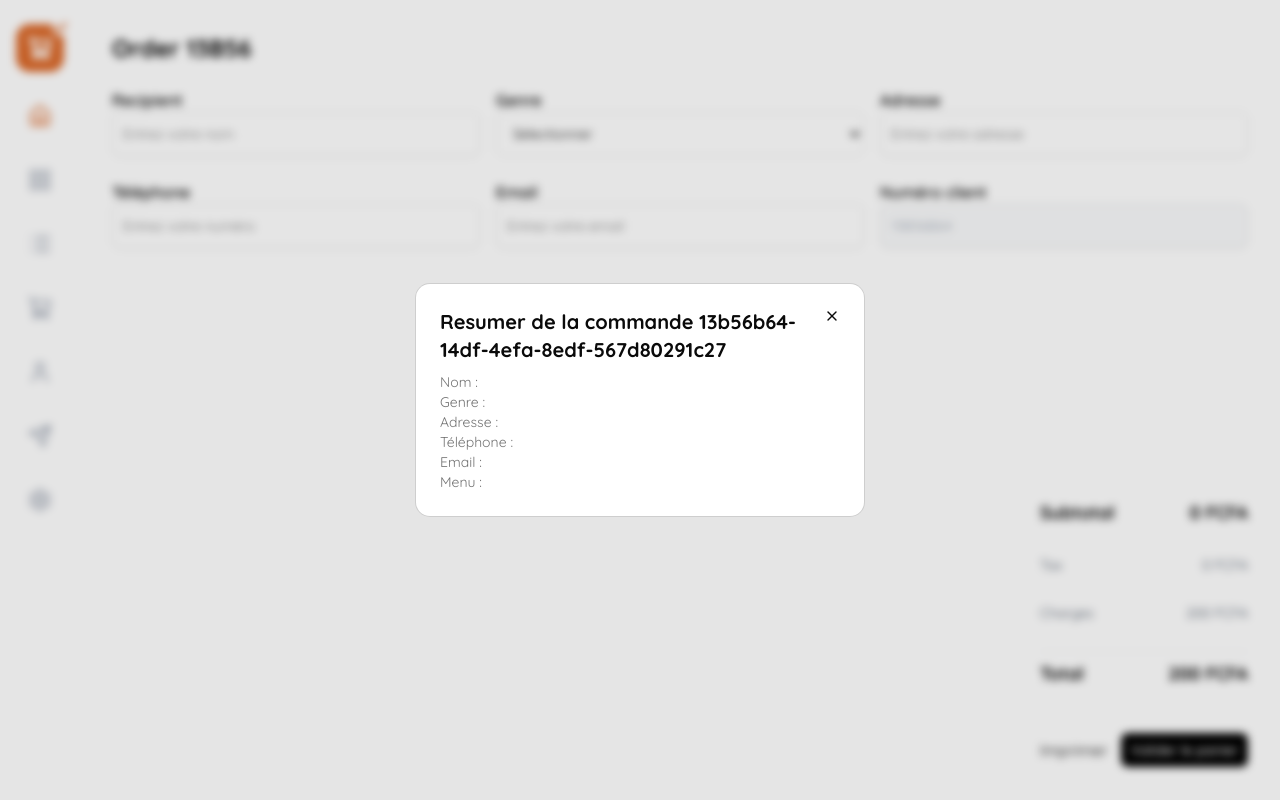
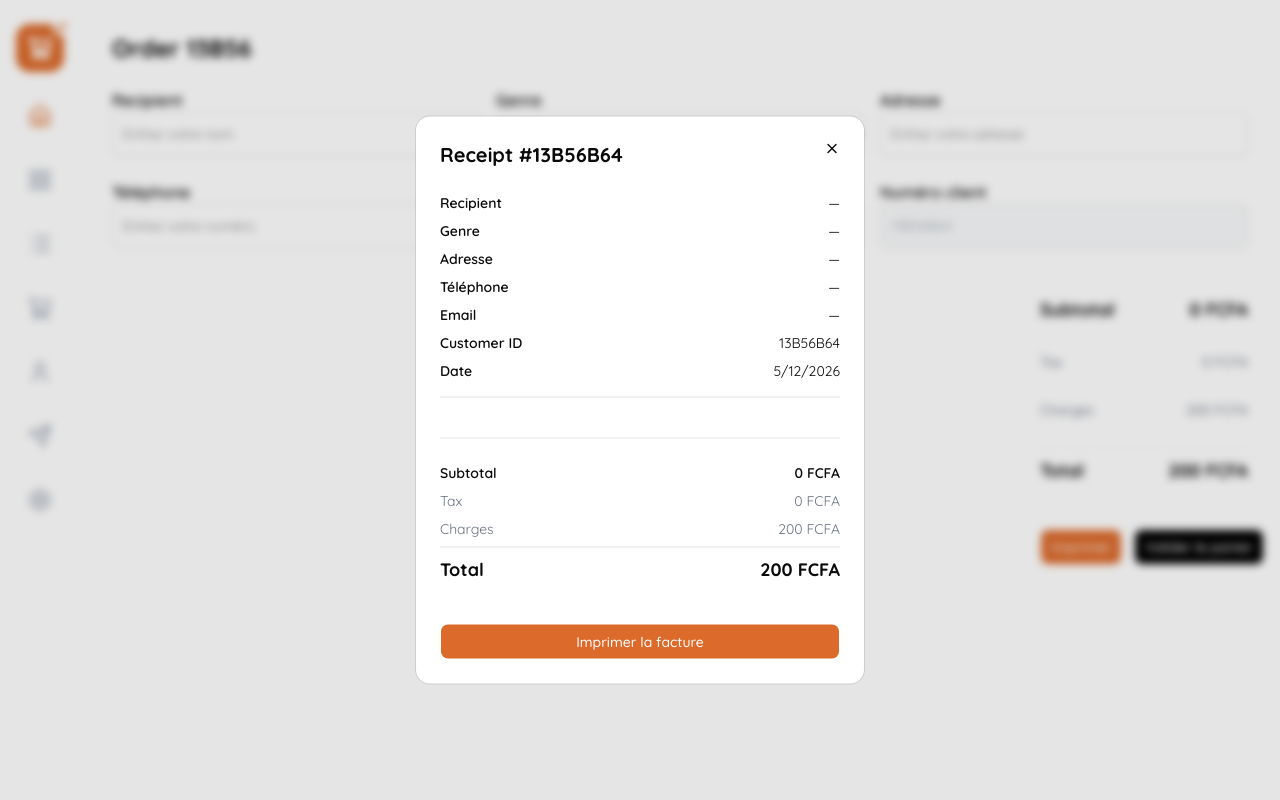
Before and after one commit to latyr0503/POS_restaurant, a React (Vite) app: page /dashboard/form-commande in a window 1280 px wide. Both pictures are taken after a click on the button "Imprimer". Built offline with nearby package versions, Linux system fonts and the light colour scheme.

Commit message:
j'ai modifier la page form commande

```diff
--- a/src/components/header.tsx
+++ b/src/components/header.tsx
@@ -1,8 +1,8 @@
 import { Bell, Search } from "lucide-react"
 
-export default function Header() {
+export default function Header({ onRecherche }: { onRecherche?: (valeur: string) => void }) {
   return (
-    <header className="flex items-center justify-between border-b bg-white px-8 py-6">
+    <header className="flex items-center justify-between py-6">
       <span className="text-3xl font-bold">
         <span className="text-black">JAAY</span>
         <span className="text-primary">KAT</span>
@@ -12,6 +12,7 @@ export default function Header() {
           <input
             type="text"
             placeholder="Recherchez un produit"
+            onChange={(e) => onRecherche?.(e.target.value)}
             className="flex-1 text-sm outline-none placeholder:text-gray-400"
           />
           <Search className="h-4 w-4 text-gray-400" />
--- a/src/layouts/dashboard-layout.tsx
+++ b/src/layouts/dashboard-layout.tsx
@@ -1,12 +1,15 @@
 import Header from "@/components/header"
 import Sidebar from "@/components/sidebar"
 import { Outlet } from "react-router-dom"
+import { useState } from "react"
 
 export default function DashboardLayout() {
+
+
   return (
     <div className="flex h-screen bg-gray-100">
       <Sidebar />
-      <div className="flex flex-1 flex-col">
+      <div className="flex flex-1 flex-col overflow-hidden">
         <Outlet />
       </div>
     </div>
--- a/src/pages/dashboard.tsx
+++ b/src/pages/dashboard.tsx
@@ -10,6 +10,13 @@ import Header from "@/components/header"
 
 export default function Dashboard() {
   const [panier, setPanier] = useState<{ menu: Menu; quantite: number }[]>([])
+  const [recherche, setRecherche] = useState("")
+  const navigate = useNavigate()
+
+
+  const menusFiltres = menus.filter((menu) =>
+    menu.nom.toLowerCase().includes(recherche.toLowerCase())
+  )
 
   const ajouterAuPanier = (menu: Menu) => {
     const existe = panier.find((item) => item.menu.id === menu.id)
@@ -35,23 +42,21 @@ export default function Dashboard() {
         .filter((item) => item.quantite > 0)
     )
   }
-  const navigate = useNavigate()
+
   const validerCommande = async () => {
     await localforage.setItem("panier", panier)
     navigate("/dashboard/form-commande")
   }
 
   return (
-    <>
-            <Header />
-
     <div className="flex flex-1 overflow-hidden">
       <main className="flex-1 overflow-y-auto p-6">
+      <Header onRecherche={setRecherche} />
         <h2 className="mb-6 text-2xl font-extrabold text-black">
           Special Menu
         </h2>
         <div className="grid grid-cols-3 gap-6">
-          {menus.map((menu: Menu) => (
+          {menusFiltres.map((menu: Menu) => (
             <CardProduit
               key={menu.id}
               menu={menu}
@@ -145,6 +150,5 @@ export default function Dashboard() {
         )}
       </div>
     </div>
-    </>
   )
 }
--- a/src/pages/dashboard/form-commande.tsx
+++ b/src/pages/dashboard/form-commande.tsx
@@ -13,6 +13,7 @@ import {
   DialogTrigger,
 } from "@/components/ui/dialog"
 import OrderSuccess from "@/components/succes-page"
+import { toast } from "sonner"
 
 export default function FormCommande() {
   const [headerVisible, setHeaderVisible] = useState(true)
@@ -47,7 +48,39 @@ export default function FormCommande() {
   const total = subtotal + tax + 200
 
   const handleSubmit = () => {
+    if (!form.nom) {
+      toast.error("Veuillez entrer votre nom")
+      return
+    }
+    if (!form.genre) {
+      toast.error("Veuillez sélectionner votre genre")
+      return
+    }
+    if (!form.adresse) {
+      toast.error("Veuillez entrer votre adresse")
+      return
+    }
+    if (!form.telephone) {
+      toast.error("Veuillez entrer votre numéro de téléphone")
+      return
+    }
+    if (!form.email) {
+      toast.error("Veuillez entrer votre email")
+      return
+    }
     setHeaderVisible(false)
+  }
+
+  const supprimerArticle = (index: number) => {
+    setPanier(panier.filter((_, i) => i !== index))
+  }
+
+  const [isPrint, setIsPrint] = useState(false)
+
+  const handlePrint = () => {
+    setIsPrint(true)
+    setHeaderVisible(false)
+    window.print();
   }
 
   return (
@@ -129,7 +162,7 @@ export default function FormCommande() {
             </div>
           </div>
 
-          <div className="flex flex-1 items-end gap-32">
+          <div className="mt-6 flex flex-1 gap-32">
             <div className="flex-1 space-y-3">
               {panier.map((item, index) => (
                 <div
@@ -150,7 +183,10 @@ export default function FormCommande() {
                   <span className="text-sm font-bold text-black">
                     Quantité : {item.quantite}
                   </span>
-                  <button className="text-gray-400 hover:text-gray-600">
+                  <button
+                    onClick={() => supprimerArticle(index)}
+                    className="text-gray-400 hover:text-gray-600"
+                  >
                     <X className="size-5 text-black" />
                   </button>
                 </div>
@@ -183,6 +219,11 @@ export default function FormCommande() {
                   genre={form.genre}
                   nom={form.nom}
                   telephone={form.telephone}
+                  panier={panier}
+                  subtotal={subtotal}
+                  tax={tax}
+                  total={total}
+                  onPrint={handlePrint}
                 />
                 <Button
                   onClick={handleSubmit}
@@ -196,41 +237,127 @@ export default function FormCommande() {
         </div>
       ) : (
         <OrderSuccess
-          image="/images/Successful.svg"
-          title="Votre commande a été enregistrée avec succès !"
-          description="Veuillez patienter 5 à 10 minutes pour votre commande."
+          image={isPrint ? "/images/Printing.svg" : "/images/Successful.svg"}
+          title={
+            isPrint
+              ? "Facture imprimée avec succès !"
+              : "Votre commande a été enregistrée avec succès !"
+          }
+          description={
+            isPrint
+              ? "Veuillez patienter quelques minutes pour l'impression de la facture."
+              : "Veuillez patienter 5 à 10 minutes pour votre commande."
+          }
         />
       )}
     </div>
   )
 }
 
+
+
 function ModalImprimer({
+  customerId,
+  nom,
+  genre,
   adresse,
-  customerId,
-  menu,
+  telephone,
   email,
-  genre,
-  nom,
-  telephone,
-}: FormCommandeType) {
+  panier,
+  subtotal,
+  tax,
+  total,
+  onPrint,
+}: FormCommandeType & {
+  panier: PanierItem[]
+  subtotal: number
+  tax: number
+  total: number
+  onPrint: () => void
+}) {
   return (
     <Dialog>
-      <DialogTrigger>Imprimer</DialogTrigger>
-      <DialogContent>
+      <DialogTrigger asChild>
+        <Button className="flex-1 bg-primary text-white hover:bg-primary/80">
+          Imprimer
+        </Button>
+      </DialogTrigger>
+      <DialogContent className="max-w-md">
         <DialogHeader>
           <DialogTitle className="text-xl font-bold">
-            Resumer de la commande {customerId}
+            Receipt #{customerId.slice(0, 8).toUpperCase()}
           </DialogTitle>
-          <DialogDescription>
-            <p>Nom : {nom}</p>
-            <p>Genre : {genre}</p>
-            <p>Adresse : {adresse}</p>
-            <p>Téléphone : {telephone}</p>
-            <p>Email : {email}</p>
-            <p>Menu : {menu.map((item) => item.nom).join(", ")}</p>
-          </DialogDescription>
         </DialogHeader>
+
+
+        <div className="space-y-2 border-b pb-4">
+          <div className="flex justify-between">
+            <span className="font-semibold">Recipient</span>
+            <span>{nom || "—"}</span>
+          </div>
+          <div className="flex justify-between">
+            <span className="font-semibold">Genre</span>
+            <span>{genre || "—"}</span>
+          </div>
+          <div className="flex justify-between">
+            <span className="font-semibold">Adresse</span>
+            <span>{adresse || "—"}</span>
+          </div>
+          <div className="flex justify-between">
+            <span className="font-semibold">Téléphone</span>
+            <span>{telephone || "—"}</span>
+          </div>
+          <div className="flex justify-between">
+            <span className="font-semibold">Email</span>
+            <span>{email || "—"}</span>
+          </div>
+          <div className="flex justify-between">
+            <span className="font-semibold">Customer ID</span>
+            <span>{customerId.slice(0, 8).toUpperCase()}</span>
+          </div>
+          <div className="flex justify-between">
+            <span className="font-semibold">Date</span>
+            <span>{new Date().toLocaleDateString()}</span>
+          </div>
+        </div>
+
+        <div className="space-y-2 border-b pb-4">
+          {panier.map((item, index) => (
+            <div key={index} className="flex justify-between text-sm">
+              <span>
+                {index + 1}. {item.menu.nom}
+              </span>
+              <span>{item.quantite}</span>
+              <span className="font-bold">{item.menu.prix} FCFA</span>
+            </div>
+          ))}
+        </div>
+
+        <div className="space-y-2">
+          <div className="flex justify-between font-semibold">
+            <span>Subtotal</span>
+            <span>{subtotal} FCFA</span>
+          </div>
+          <div className="flex justify-between text-sm text-gray-500">
+            <span>Tax</span>
+            <span>{tax} FCFA</span>
+          </div>
+          <div className="flex justify-between text-sm text-gray-500">
+            <span>Charges</span>
+            <span>200 FCFA</span>
+          </div>
+          <div className="flex justify-between border-t pt-2 text-lg font-bold">
+            <span>Total</span>
+            <span>{total} FCFA</span>
+          </div>
+        </div>
+
+        <Button
+          onClick={onPrint}
+          className="mt-4 w-full bg-primary text-white hover:bg-primary/80"
+        >
+          Imprimer la facture
+        </Button>
       </DialogContent>
     </Dialog>
   )
--- /dev/null
+++ b/src/pages/dashboard/order-success.tsx
@@ -0,0 +1,20 @@
+export default function OrderSuccess() {
+  return (
+    <div className="flex flex-1 flex-col items-center justify-center bg-white">
+
+      <img
+        src="/images/Successful.svg"
+        alt="Order Success"
+        className="w-96"
+      />
+
+      <h2 className="mt-6 text-2xl font-extrabold text-black">
+       Votre commande a été enregistrée avec succès !
+      </h2>
+      <p className="mt-2 text-sm text-gray-400">
+       Veuillez patienter 5 à 10 minutes pour votre commande.
+      </p>
+
+    </div>
+  )
+}
```
Also changed, not shown: public/images/Printing.svg (added).
